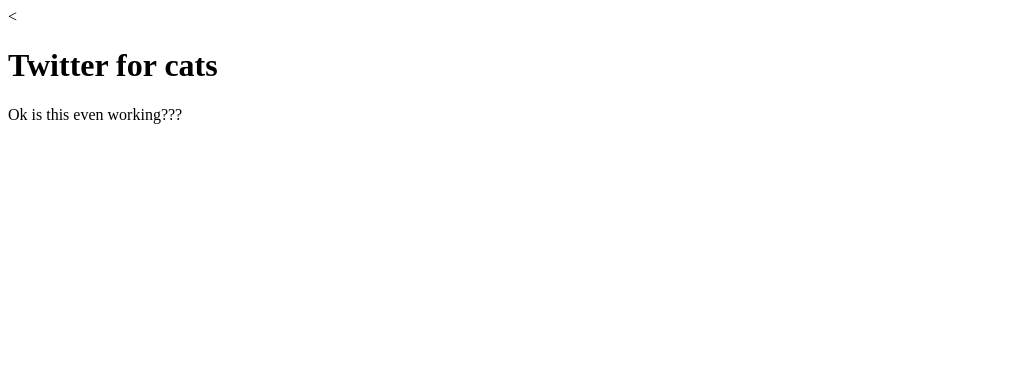
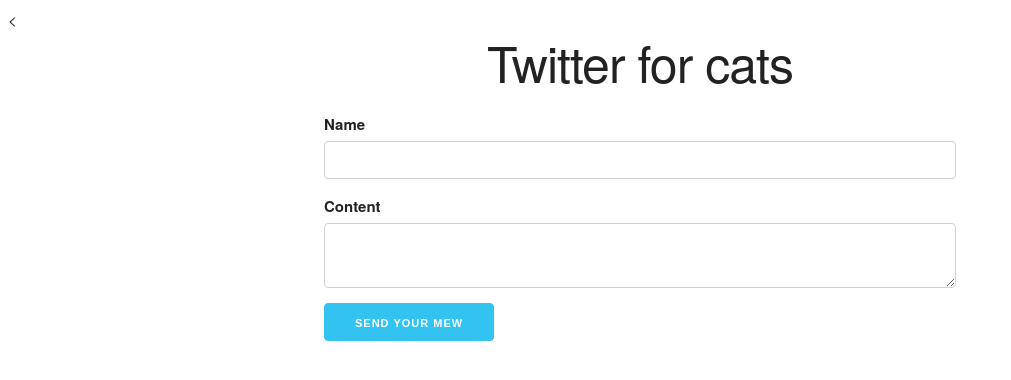
Before and after one commit to abhinavvv/web-dev, a plain HTML site: page client/index.html in a window 1280 px wide. Shown: the whole page, without its empty margins (0-1011 px from the left). Drawn offline with nearby package versions, Linux system fonts and the light colour scheme.

Commit message:
first cut

```diff
--- /dev/null
+++ b/client/client.js
@@ -0,0 +1,16 @@
+console.log("Hello world!!");
+
+const form = document.querySelector('form');
+var x = 0;
+form.addEventListener('submit', (event) => {
+    x++;
+    event.preventDefault();
+    const formData = new FormData(form);
+    const name = formData.get('name');
+    const content = formData.get('content');
+
+    console.log(formData.getAll('name'));
+    console.log(content);
+    console.log(event);
+    console.log(x);
+});
--- a/client/index.html
+++ b/client/index.html
@@ -5,14 +5,24 @@
     <meta http-equiv="X-UA-Compatible" content="IE=edge">
     <title>Page Title</title>
     <meta name="viewport" content="width=device-width, initial-scale=1">
-    <link rel="stylesheet" type="text/css" media="screen" href="main.css" />
-    <script src="main.js"></script>
+    <link rel="stylesheet" type="text/css" href="https://cdnjs.cloudflare.com/ajax/libs/skeleton/2.0.4/skeleton.min.css" />
+    <link rel="stylesheet" href="styles.css">
 </head>
 <body>
     <header>
-        <h1>Twitter for cats</h1>
-        Ok is this even working???
+        <h1 class="title">Twitter for cats</h1>
     </header>
+    <main>
+        <form class="mew-form">
+            <label for="name">Name</label>
+            <input class="u-full-width" type="text" id="name" name="name">
+            <label for="content">Content</label>
+            <textarea class="u-full-width" type="text" id="content" name="content"></textarea>
+            <button class="button-primary">Send your Mew </button>
+        </form>
 
+
+    </main>
+    <script src="client.js"></script>
 </body>
 </html>
--- /dev/null
+++ b/client/styles.css
@@ -0,0 +1,8 @@
+.title{
+    text-align: center;
+}
+
+.mew-form {
+    width: 50%;
+    margin: 0 auto;
+}
```
Also changed, not shown: client/app.js (+14 -0 lines).
